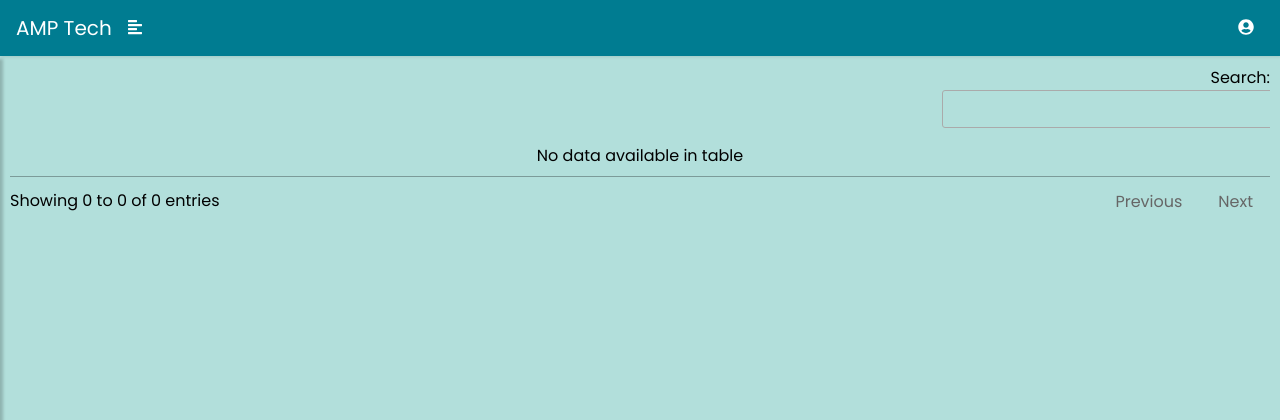
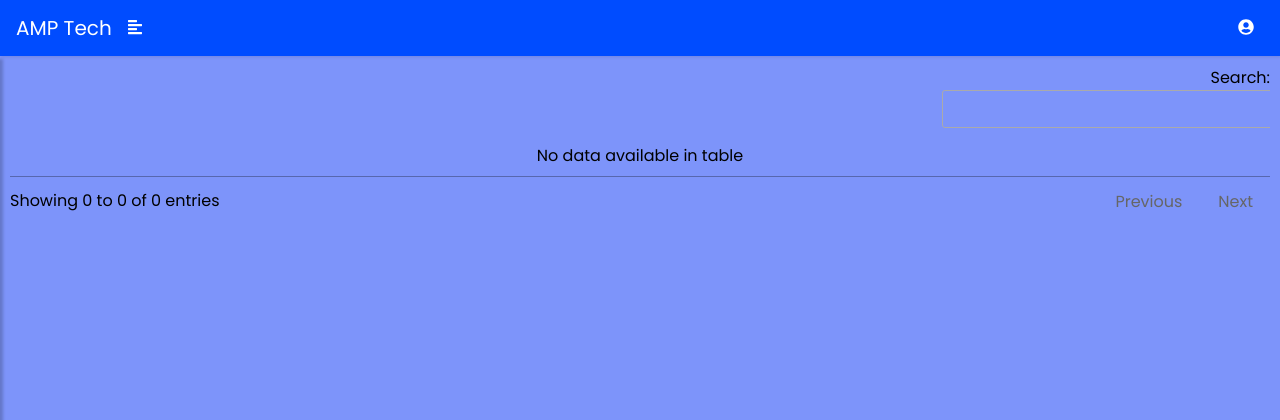
Before and after one commit to priyamshah112/AIP, a Django app: page /candidate/jobsboard in a window 1280 px wide. Shown: the top 420 px of the page. Run offline with Django 3.2, Linux system fonts and the light colour scheme; data that the repository does not hold is empty; some libraries are stand-ins or nearby versions.

Commit message:
Candidate color scheme update

```diff
--- a/candidate/static/candidate/css/base.css
+++ b/candidate/static/candidate/css/base.css
@@ -7,7 +7,7 @@ html {
 
 body {
     font-family: 'Poppins', sans-serif;
-    background: #b2dfdb;
+    background: #7d94fa;
     color: #000;
     max-width: 100%;
     overflow-x: hidden;
@@ -22,7 +22,7 @@ a:focus {
 }
 
 .navbar {
-    background: #007c91;
+    background: #004cff;
     color: #FFF;
     border: none;
     border-radius: 0;
@@ -45,7 +45,7 @@ a:focus {
     left: -250px;
     height: 100vh;
     z-index: 999;
-    background: #00acc1;
+    background: #3399ff;
     color: #fff;
     transition: all 0.3s;
     overflow-y: hidden;
```
